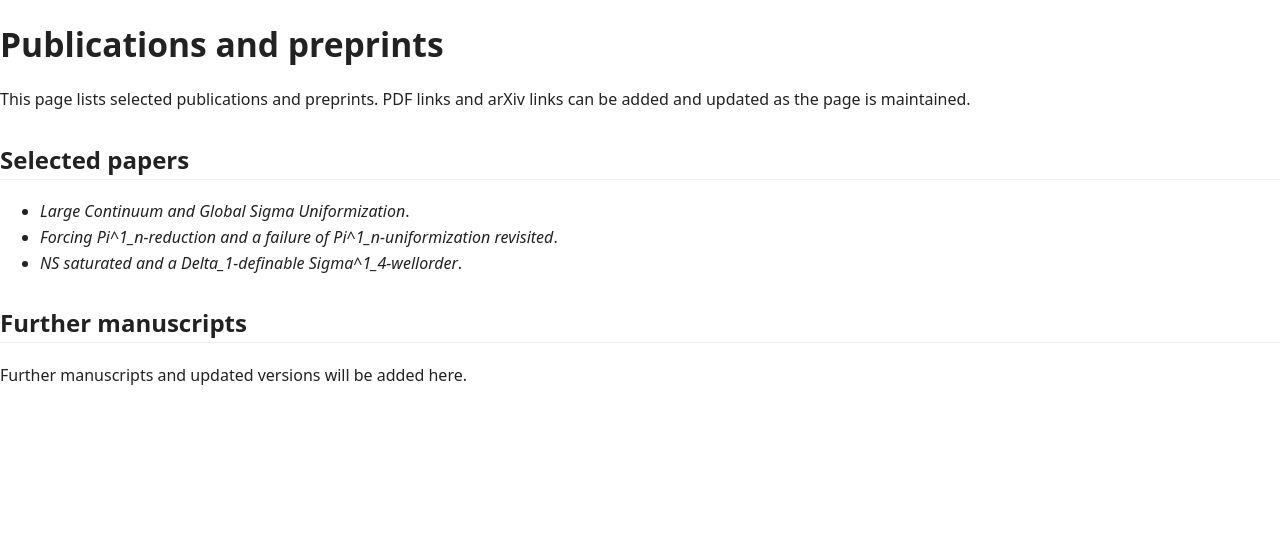
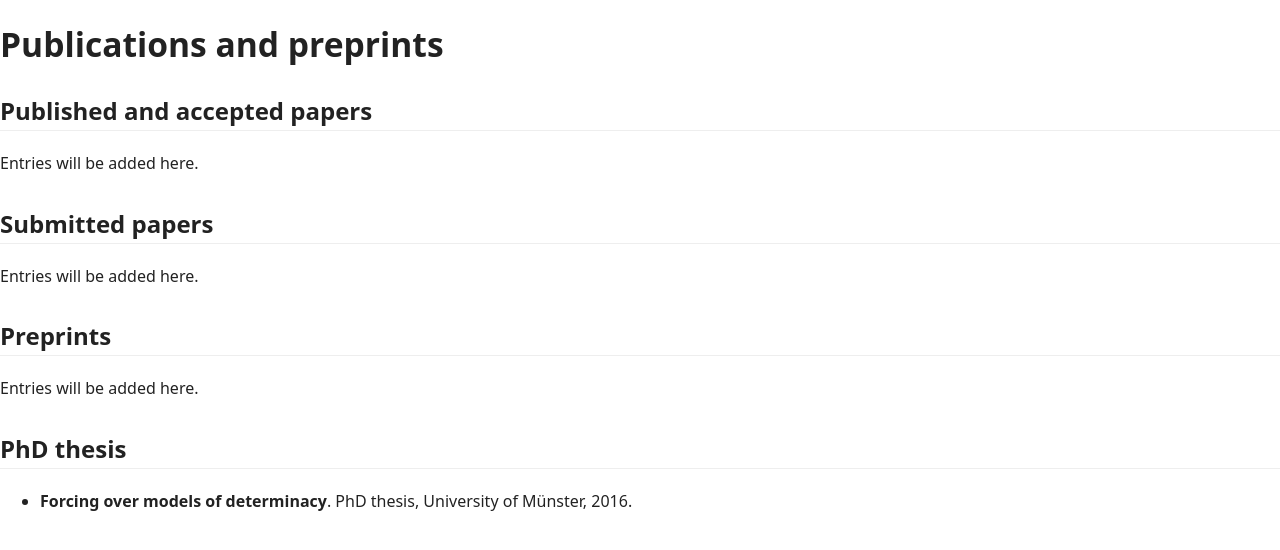
Before and after one commit to StefanHoffelner/stefanhoffelner.github.io, a Jekyll site: the page built from publications.md, in a window 1280 px wide. Shown: the top 550 px of the page. Built offline with Jekyll 4.4.1, drawn with Linux system fonts in a browser that asks for light colours; our own code applies the rules of GitHub Pages for plain Markdown files.

Commit message:
Organize publications page

```diff
--- a/publications.md
+++ b/publications.md
@@ -5,14 +5,18 @@ permalink: /publications/
 
 # Publications and preprints
 
-This page lists selected publications and preprints. PDF links and arXiv links can be added and updated as the page is maintained.
+## Published and accepted papers
 
-## Selected papers
+Entries will be added here.
 
-- *Large Continuum and Global Sigma Uniformization*.
-- *Forcing Pi^1_n-reduction and a failure of Pi^1_n-uniformization revisited*.
-- *NS saturated and a Delta_1-definable Sigma^1_4-wellorder*.
+## Submitted papers
 
-## Further manuscripts
+Entries will be added here.
 
-Further manuscripts and updated versions will be added here.
+## Preprints
+
+Entries will be added here.
+
+## PhD thesis
+
+- **Forcing over models of determinacy**. PhD thesis, University of Münster, 2016.
```
